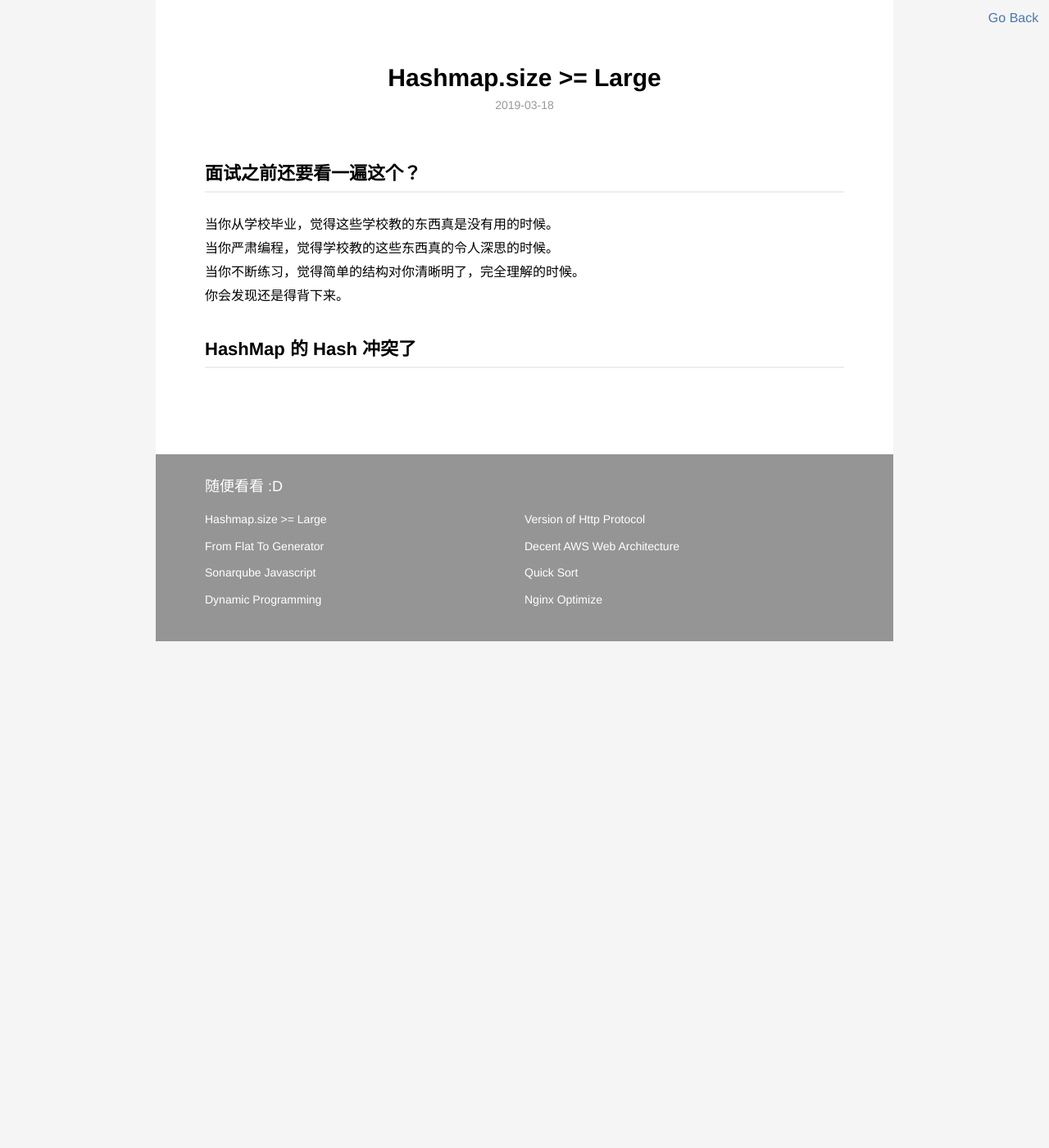
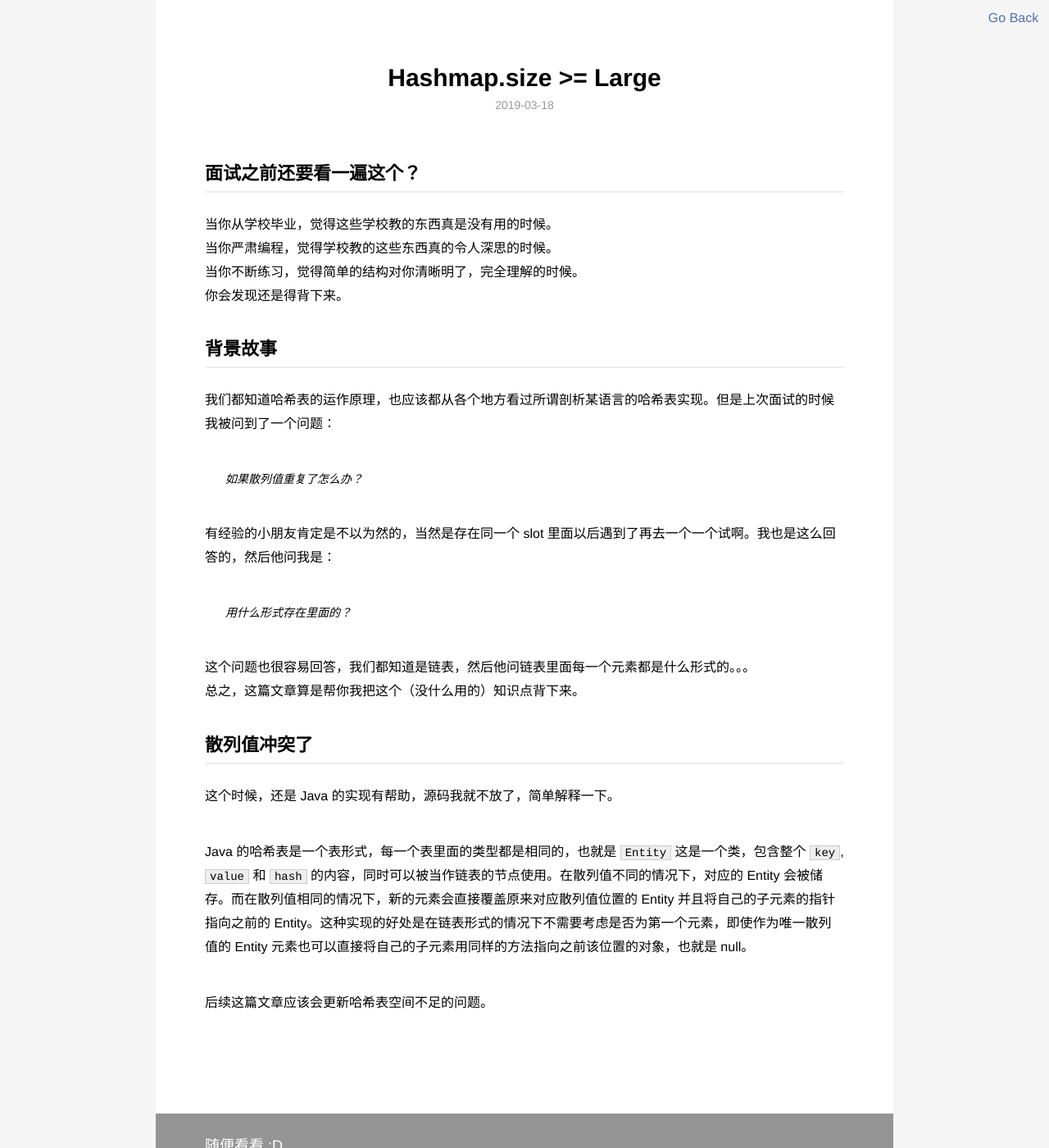
Before and after one commit to WMXPY/blog.mengw.io, a Jekyll site: the page built from _posts/blog/2019-03-18-Large-HashMap.md, in a window 1280 px wide and 1400 px high. Shown: the whole window at 82% size. Built offline with Jekyll 4.4.1, drawn with Linux system fonts in a browser that asks for light colours.

Commit message:
finish hashmap

```diff
--- a/_posts/blog/2019-03-18-Large-HashMap.md
+++ b/_posts/blog/2019-03-18-Large-HashMap.md
@@ -12,4 +12,23 @@ description: 面试之前请你再看一遍哈希表结构！
 当你不断练习，觉得简单的结构对你清晰明了，完全理解的时候。
 你会发现还是得背下来。
 
-## HashMap 的 Hash 冲突了
+## 背景故事
+
+我们都知道哈希表的运作原理，也应该都从各个地方看过所谓剖析某语言的哈希表实现。但是上次面试的时候我被问到了一个问题：
+
+> 如果散列值重复了怎么办？
+
+有经验的小朋友肯定是不以为然的，当然是存在同一个 slot 里面以后遇到了再去一个一个试啊。我也是这么回答的，然后他问我是：
+
+> 用什么形式存在里面的？
+
+这个问题也很容易回答，我们都知道是链表，然后他问链表里面每一个元素都是什么形式的。。。
+总之，这篇文章算是帮你我把这个（没什么用的）知识点背下来。
+
+## 散列值冲突了
+
+这个时候，还是 Java 的实现有帮助，源码我就不放了，简单解释一下。
+
+Java 的哈希表是一个表形式，每一个表里面的类型都是相同的，也就是 `Entity` 这是一个类，包含整个 `key`, `value` 和 `hash` 的内容，同时可以被当作链表的节点使用。在散列值不同的情况下，对应的 Entity 会被储存。而在散列值相同的情况下，新的元素会直接覆盖原来对应散列值位置的 Entity 并且将自己的子元素的指针指向之前的 Entity。这种实现的好处是在链表形式的情况下不需要考虑是否为第一个元素，即使作为唯一散列值的 Entity 元素也可以直接将自己的子元素用同样的方法指向之前该位置的对象，也就是 null。
+
+后续这篇文章应该会更新哈希表空间不足的问题。
```
Also changed, not shown: _posts/blog/2019-03-16-Http-Version.md (+1 -3 lines), _posts/blog/2019-03-19-Binary-Search-Tree.md (added, +8 -0 lines).
